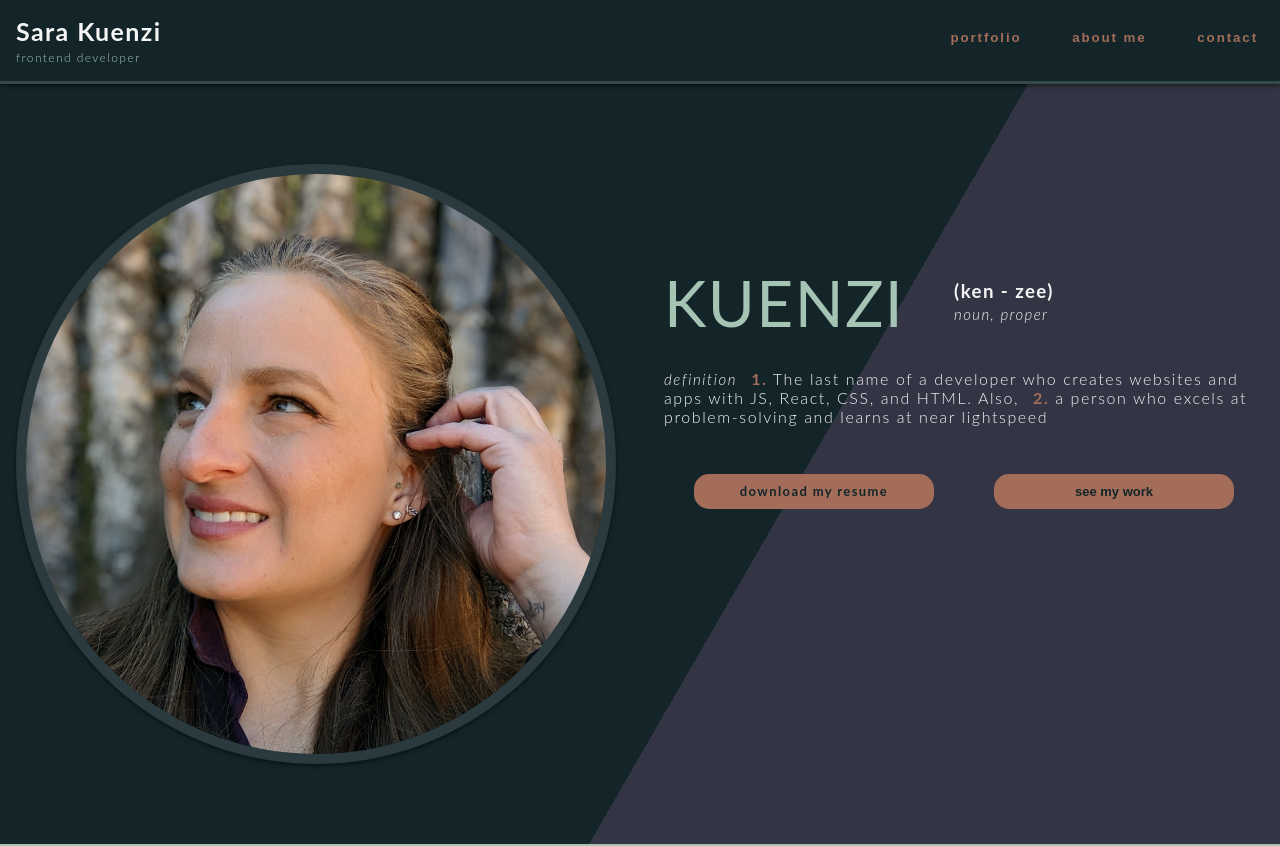
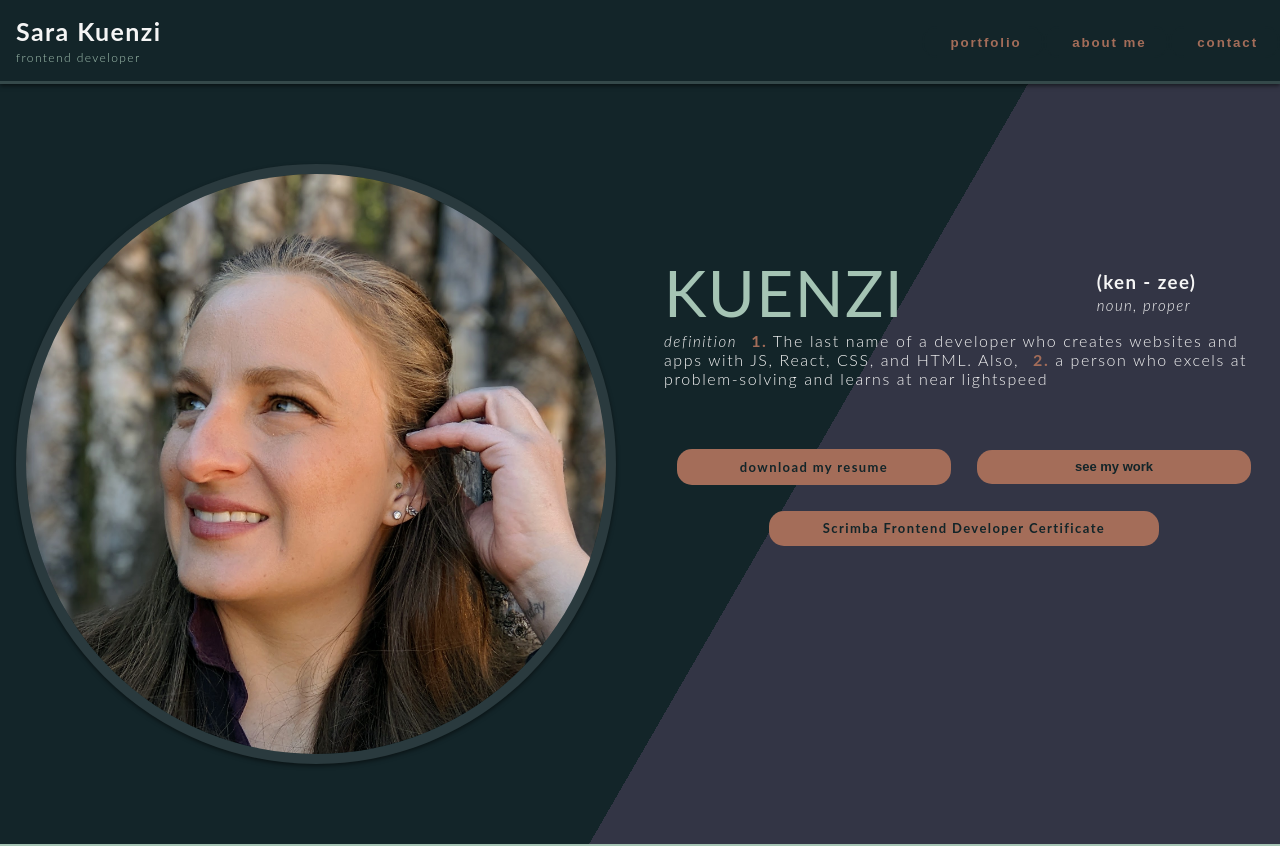
Before and after one commit to skuenzi/my-site, a React (Create React App) app: page / in a window 1280 px wide. Shown: the top 846 px of the page. Built offline with nearby package versions, Linux system fonts and the light colour scheme.

Commit message:
fixed a few bugs

```diff
--- a/package.json
+++ b/package.json
@@ -10,6 +10,10 @@
     "react": "^17.0.2",
     "react-dom": "^17.0.2",
     "react-icons": "^4.3.1",
+<<<<<<< Updated upstream
+=======
+    "react-pdf": "^5.7.1",
+>>>>>>> Stashed changes
     "react-scripts": "5.0.0",
     "web-vitals": "^2.1.4"
   },
--- a/src/App.js
+++ b/src/App.js
@@ -1,4 +1,3 @@
-import style from './index.css'
 import React from 'react'
 import Header from './Components/Header'
 import Home from './Components/Home'
--- a/src/Components/AboutMe.js
+++ b/src/Components/AboutMe.js
@@ -1,11 +1,11 @@
 import {useState} from 'react'
-// import climbingpic from '../../Images/climbing.jpg'
 
 export default function AboutMe () {
     const [readMore, setReadMore] = useState(false)
 
+
     const aboutMeInfo = `
-    I've dabbled in many career fields, but programming has kept my attention more than anything else! I started my journey in 2019 with a course called Watch and Code, then continued on to finish a Frontend Developer Career Path with Scrimba. These programs took me through courses on Vanilla Javascript, HTML, and CSS for the basics, then onto React. Learning React is where I really started feeling comfortable in programming and I love using it to build reusable components that can be tailored to any web app. Although CSS has taken a bit more effort for me to feel comfortable with, I've learned to appreciate the possibilities of Flexbox and Grid.
+    I've dabbled in many career fields, but programming has kept my attention more than anything else! I started my journey in 2019 with a course called Watch and Code, then continued on to finish a Frontend Developer Career Path with Scrimba (see my certificate ). These programs took me through courses on Vanilla Javascript, HTML, and CSS for the basics, then onto React. Learning React is where I really started feeling comfortable in programming and I love using it to build reusable components that can be tailored to any web app. Although CSS has taken a bit more effort for me to feel comfortable with, I've learned to appreciate the possibilities of Flexbox and Grid.
 
     Outside of programming, I'm an avid adventurer - I love rock climbing, hiking, running, and  traveling. You can also find me making connections with new people, grabbing beer or coffee with friends, and exchanging funny memes and videos with my long-distance pals. I'm currently in Albuquerque, NM and thoroughly enjoying exploring the deserts and mountains of the Southwest.
     `
@@ -18,12 +18,12 @@ export default function AboutMe () {
                 <h4 className='subtitle'>Here's a bit more about me</h4>
                 <div className='blurb'>
                     {readMore ? aboutMeInfo : `${aboutMeInfo.substring(0, 402)}...`}
-                    <a
+                    <button
                         className='read-more'
                         onClick={()=> setReadMore(prevReadMore => !prevReadMore)}
                     >
                         {readMore ? 'show less' : 'read more'}
-                    </a>
+                    </button>
                 </div>
             </div>
         </section>
--- a/src/Components/Home.js
+++ b/src/Components/Home.js
@@ -1,13 +1,13 @@
 
-// import headshot1 from '../../Images/headshot1.jpg'
 import CV from '../SaraKuenziCV.pdf'
+import scrimbaCert from '../CERTIFICATE OF COMPLETION - The Frontend Developer Career Path.pdf'
 
 export default function Home () {
 
 
     return (
         <main className='home'>
-                <img src={'../../Images/headshot1.jpg' } alt='photo of the author' className='photo'/>
+                <img src={'../../Images/headshot1.jpg' } alt='author' className='photo'/>
 
             <div className='home-content'>
                 <h1 className='section-title'>Kuenzi</h1>
@@ -17,8 +17,13 @@ export default function Home () {
                 <p className='home-blurb'><span className='italic'>definition</span> <span className='bold'>1.</span> The last name of a developer who creates websites and apps with JS, React, CSS, and HTML. Also,  <span className='bold'>2.</span> a person who excels at problem-solving and learns at near lightspeed</p>
 
                 <div className='buttons'>
-                    <a className='button download-resume'href={CV}  download='SaraKuenziCV.pdf'>download my resume</a>
-                    <button className='button see-my-work' onClick={() => window.scrollTo({top: window.innerHeight > window.innerWidth ? window.innerHeight * 1.1 : window.innerHeight, left: 0, behavior: 'smooth'})}>see my work</button>
+                    <div className='row1'>
+                        <a className='button download-resume'href={CV}  download='SaraKuenziCV.pdf'>download my resume</a>
+                        <button className='button see-my-work' onClick={() => window.scrollTo({top: window.innerHeight > window.innerWidth ? window.innerHeight * 1.1 : window.innerHeight, left: 0, behavior: 'smooth'})}>see my work</button>
+                    </div>
+                    <div className='row2'>
+                        <a className='button download-certificate'href={scrimbaCert}  target="_blank" rel="noreferrer">Scrimba Frontend Developer Certificate</a>
+                    </div>
 
                 </div>
             </div>
--- a/src/index.css
+++ b/src/index.css
@@ -106,13 +106,13 @@ body {
 }
 
 .nav.hidden {
-  right: -100%;
+  top: -400%;
   transition: var(--transition);
 }
 
 .nav.show {
   transition: var(--transition);
-  right: 0;
+  top: 0;
 }
 
 .page-link button {
@@ -220,8 +220,9 @@ body {
     display: flex;
     justify-content: right;
     box-shadow: unset;
-    margin-top: 0;
-    right: 0;
+    margin-top: 1em;
+    top: 0;
+
   }
   .menu-icon {
     display: none;
@@ -232,7 +233,7 @@ body {
   .contact-section {
     position: absolute;
     width: 200px;
-    left: 15%;
+    right: 0;
   }
 }
 
@@ -268,40 +269,40 @@ body {
 
 .home-content {
   grid-area: content;
-  display: grid;
-  padding: 0 1em 1em;
-  grid-template-rows: 20% 15% 40% 15%;
-  grid-template-areas:
-  "title"
-  "subtitle"
-  "blurb"
-  "buttons";
+  flex-direction: column;
+  margin: 0 1em;
 }
 
-.home-content .section-title {
-  grid-area: title;
-  align-self: end;
-}
 
 .pronunciation {
-  grid-area: subtitle;
   align-self: start;
 }
 
 .home-blurb {
   font-weight: 300;
   letter-spacing: 1.6px;
-  grid-area: blurb;
   align-self: center;
   justify-self: stretch;
 }
 
 .home-content .buttons {
-  grid-area: buttons;
+  margin: 1em 0;
   display: flex;
   flex-direction: column;
   align-items: center;
   justify-content: space-between;
+}
+.row1 {
+  display: flex;
+  width: 100%;
+  align-items: center;
+  flex-direction: column;
+}
+.row2 {
+  display: flex;
+  flex-direction: column;;
+  width: 100%;
+  align-items: center;
 }
 
 .buttons .button {
@@ -327,7 +328,6 @@ body {
 @media screen and (min-width: 600px) {
   .home {
     width: 100%;
-
     display: grid;
     grid-template-columns: 1fr 1fr;
     grid-template-rows: 85vh;
@@ -335,6 +335,8 @@ body {
     "photo content";
   }
   .home-content {
+    grid-area: content;
+    display: grid;
     grid-template-columns: 80px auto;
     grid-template-rows: 25% auto auto auto 35%;
     grid-template-areas:
@@ -345,24 +347,39 @@ body {
       ". . ";
   }
   .home-content .section-title {
-    align-self: center;
+    grid-area: title;
   }
   .home-content .pronunciation {
     grid-area: subtitle;
-    justify-self: center;
+    justify-self: end;
     align-self: center;
+    padding-right: 13%;
   }
   .home-content .home-blurb {
+    grid-area: blurb;
     max-width: 600px;
+    margin-bottom: 2em;
   }
   .home-content .buttons {
+    grid-area: buttons;
     align-self: end;
     max-width: 600px;
+    flex-direction: column;
+    justify-content: space-between;
+  }
+  .row1 {
+    display: flex;
     flex-direction: row;
-    justify-content: space-around;
+    width: 100%;
+  }
+  .row2 {
+    width: 100%;
+    display: flex;
+    align-items: center;
+    justify-content: center;
   }
   .buttons .button {
-    width: 40%;
+    margin: 1em;
   }
 }
 
@@ -675,6 +692,8 @@ body {
 
 .read-more {
   text-decoration: none;
+  border: none;
+  background: none;
   border-radius: 10px;
   padding: .0 1em;
   color: var(--brick);
```
Also changed, not shown: 2 other files (tests, documents, lock files or other folders).
